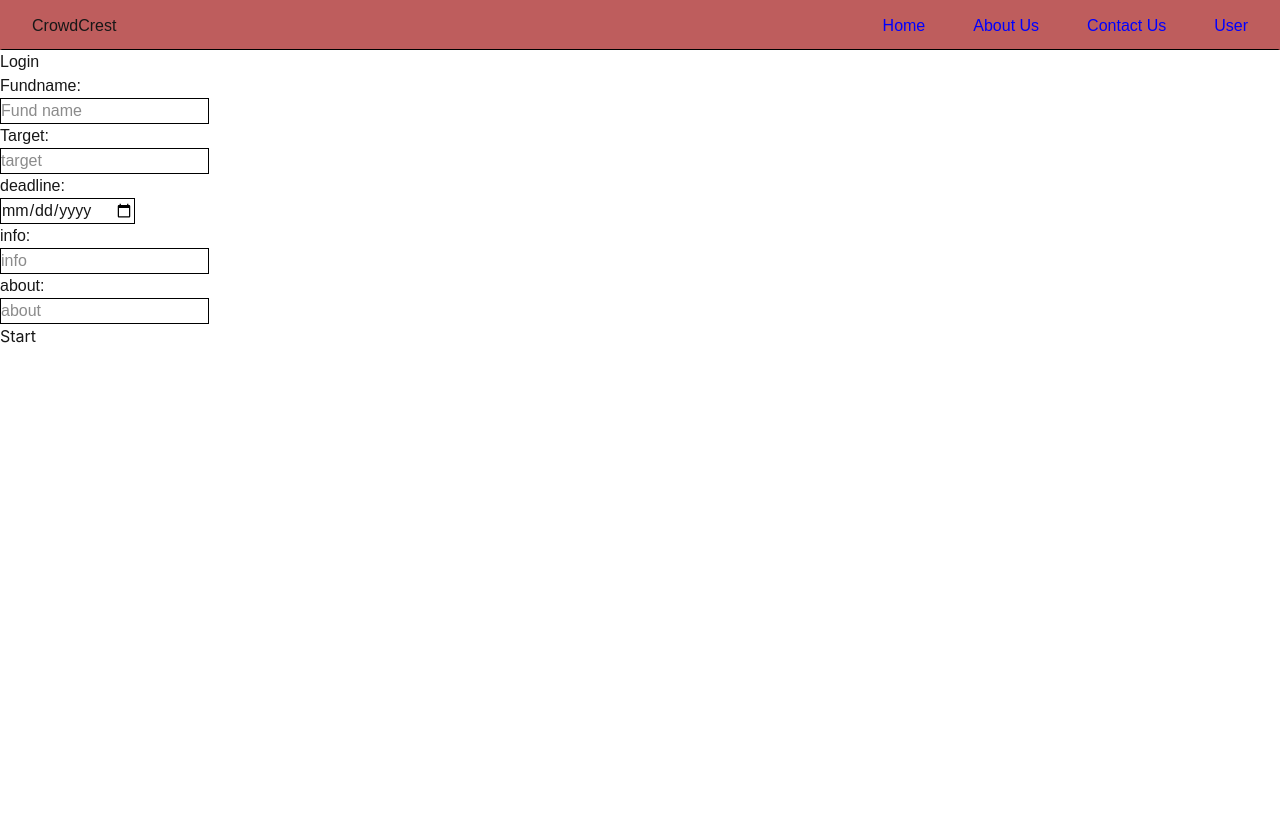
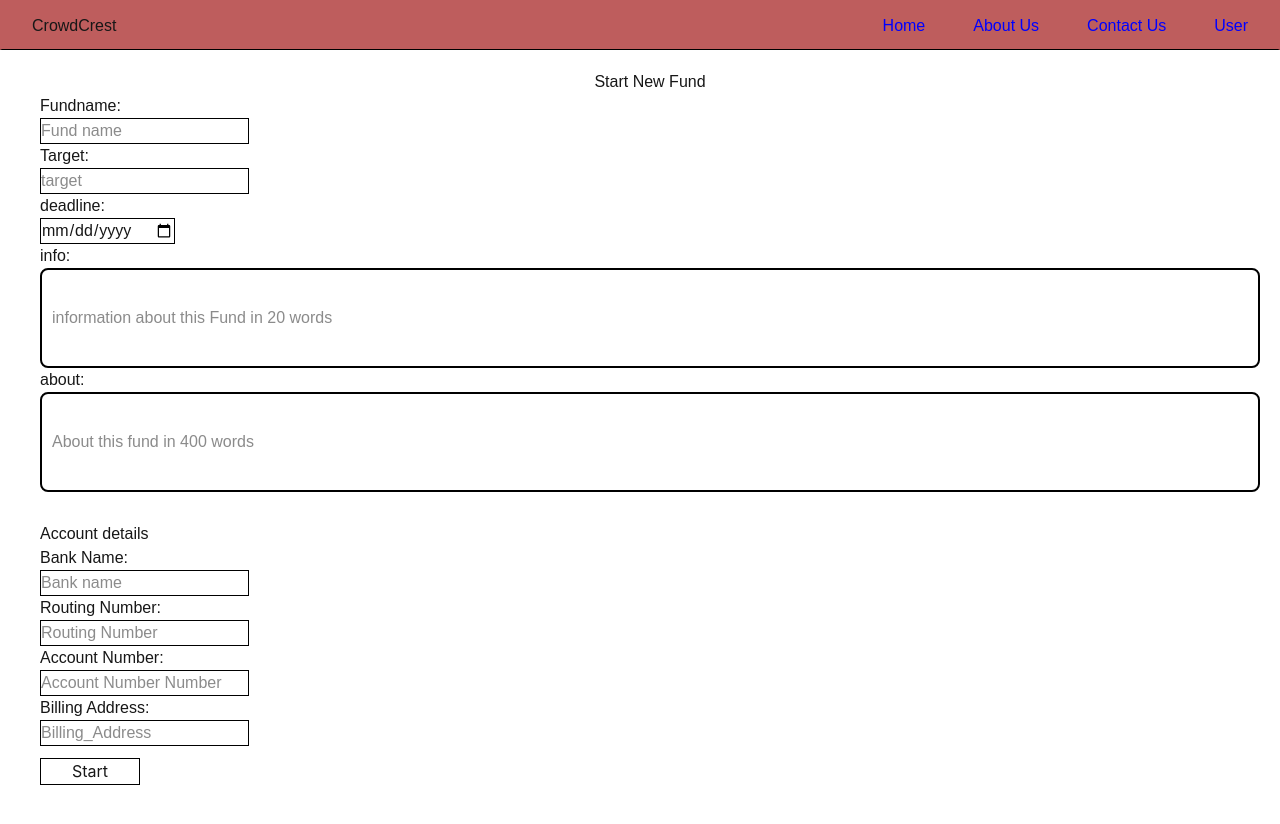
Before and after one commit to talari30/CrowdCrest, a Next.js app in the folder crowdcrest-frontend/: page /Newfund in a window 1280 px wide. Before the commit the page ends 800 px from the top, so only its background shows below. Built offline with nearby package versions, Linux system fonts and the light colour scheme.

Commit message:
NEW: BANK DETAILS CARD

```diff
--- a/crowdcrest-frontend/app/Newfund/Newfund.module.css
+++ b/crowdcrest-frontend/app/Newfund/Newfund.module.css
@@ -0,0 +1,15 @@
+.button_start{
+     margin-left: 40px;
+     margin-bottom: 40px;
+    text-align: center;
+    margin-top: 7px;
+    border: 1px black solid;
+
+    width: 100px;
+
+    background-color: white;
+}
+.button_start:hover {
+    background-color: #eee;
+    color: #000;
+  }
--- a/crowdcrest-frontend/app/Newfund/page.tsx
+++ b/crowdcrest-frontend/app/Newfund/page.tsx
@@ -1,10 +1,12 @@
 'use client'
 import { Heading } from "@/elements/Heading";
+import { Button } from "@/elements/Button";
 import styles from "./Newfund.module.css";
 import { Text } from "@/elements/Text";
 import { Pageheader } from "@/modules/Pageheader";
 import { JSX, useState } from "react";
-import Nnew from "@/modules/Newfund_card"
+import Nnew from "@/modules/Newfund_card";
+import Bbank from "@/modules/bankdet_card";
 import { useRouter } from "next/navigation";
 
 export const Nnewfund = (): JSX.Element => {
@@ -14,6 +16,10 @@ export const Nnewfund = (): JSX.Element => {
     const [deadline, setdeadline] = useState("");
     const [info, setinfo] = useState("");
     const [about, setabout] = useState("");
+    const [Bank_name, setBank_name] = useState("");
+    const [Routing_Number, setRouting_Number] = useState("");
+    const [Account_Number, setAccount_Number] = useState("");
+    const [Billing_Address, setBilling_Address] = useState("");
     const handler= async () => {
         try {
             const token = localStorage.getItem("token");
@@ -46,7 +52,7 @@ export const Nnewfund = (): JSX.Element => {
           }
     };
   return (
-    <>
+    <form onSubmit={handler} >
       <Pageheader />
       <div >
         <Nnew
@@ -55,7 +61,6 @@ export const Nnewfund = (): JSX.Element => {
                   deadline={deadline}
                   info={info}
                   about={about}
-                  onADD={handler}
                   setfund_name={setfund_name}
                   setTarget={setTarget}
                   setdeadline={setdeadline}
@@ -63,7 +68,22 @@ export const Nnewfund = (): JSX.Element => {
                   setabout={setabout}
                   ></Nnew>
       </div>
-    </>
+      <div >
+        <Bbank
+                  Bank_name={Bank_name}
+                  Routing_Number={Routing_Number}
+                  Account_Number={Account_Number}
+                  Billing_Address={Billing_Address}
+                  setBank_name={setBank_name}
+                  setRouting_Number={setRouting_Number}
+                  setAccount_Number={setAccount_Number}
+                  setBilling_Address={setBilling_Address}
+                  ></Bbank>
+      </div>
+      <div className={styles.button_start}>
+            <Button id="Login" type="submit"> Start</Button>
+        </div>
+    </form>
   );
 };
 
--- a/crowdcrest-frontend/app/Signup/page.tsx
+++ b/crowdcrest-frontend/app/Signup/page.tsx
@@ -33,6 +33,10 @@ export const SSignup=  ()=>{
                 });
 
                 if (response.ok) {
+
+                  const data = await response.json();
+                  localStorage.setItem("token", data.token);
+                  localStorage.setItem("memberId", data.memberId);
                   alert("Account created successfully!");
                   router.push("/Home");
                 } else {
--- a/crowdcrest-frontend/elements/Input/index.tsx
+++ b/crowdcrest-frontend/elements/Input/index.tsx
@@ -6,6 +6,7 @@ import { JSX, ReactNode } from "react";
 interface IInputProps {
     id: string;
     className?: string;
+    inputClassName?: string;
     name: string;
     ref?: RefObject<HTMLInputElement>;
     type?: "text" | "number" | "email" | "password" | "checkbox"| "date";
@@ -21,7 +22,7 @@ interface IInputProps {
     (props, ref): JSX.Element => {
       const {
         id,
-        className,
+        className,inputClassName,
         name = "",
         type = "text",
         value,
@@ -36,7 +37,7 @@ interface IInputProps {
           <input
             id={id}
             name={name}
-            className={styles.input}
+            className={`${styles.input} ${inputClassName || ""}`}
             ref={ref}
             type={type}
             value={value}
--- a/crowdcrest-frontend/modules/Newfund_card/Newfund_card.module.css
+++ b/crowdcrest-frontend/modules/Newfund_card/Newfund_card.module.css
@@ -0,0 +1,19 @@
+.funding{
+    padding :20px;
+    padding-left:40px;
+
+}
+.fundH{
+    text-align: center;
+}
+
+
+.customInput {
+    border: 2px solid black;
+    border-radius: 8px;
+    padding: 10px;
+    width: 100%;
+    height: 100px;
+    font-size: 1rem;
+
+  }
--- a/crowdcrest-frontend/modules/Newfund_card/index.tsx
+++ b/crowdcrest-frontend/modules/Newfund_card/index.tsx
@@ -41,8 +41,8 @@ const Nnew = ({
   };
 
     return (
-      <form onSubmit={handleSubmit}  className={styles.login}>
-        <div className={styles.loginH}><Heading size={3} >Login</Heading></div>
+      <form onSubmit={handleSubmit}  className={styles.funding}>
+        <div className={styles.fundH}><Heading size={3} >Start New Fund</Heading></div>
         <div >
             <div>
             <Text>Fundname:</Text>
@@ -58,15 +58,13 @@ const Nnew = ({
           </div>
           <div>
           <Text>info:</Text>
-          <Input type="text" placeholder={"info"} id={"4"} name={"target"} onChangeAction={(e) => setinfo(e.target.value)}/>
+          <Input type="text" inputClassName={styles.customInput} placeholder={"information about this Fund in 20 words"} id={"4"} name={"target"} onChangeAction={(e) => setinfo(e.target.value)}/>
           </div>
           <div>
           <Text>about:</Text>
-          <Input type="text" placeholder={"about"} id={"4"} name={"about"} onChangeAction={(e) => setabout(e.target.value)}/>
+          <Input type="text" inputClassName={styles.customInput} placeholder={"About this fund in 400 words"}  id={"4"} name={"about"} onChangeAction={(e) => setabout(e.target.value)}/>
           </div>
-          <div className={styles.button_login}>
-            <Button id="Login" type="submit"> Start</Button>
-            </div>
+
 
         </div>
       </form>
--- a/crowdcrest-frontend/modules/Organization_card/Organization_card.module.css
+++ b/crowdcrest-frontend/modules/Organization_card/Organization_card.module.css
@@ -1,6 +1,6 @@
 .Ocardbox{
    border-radius: 20px;
-    border: 1px solid black;
+    border: 1px solid rgb(108, 185, 108);
    height: 150px;
    width: 1400px;
    margin-left: 40px;
@@ -17,7 +17,7 @@
    width: 1400px;
 
    justify-content: space-between;
-    border-bottom: 1px solid black;
+    border-bottom: 1px solid rgb(27, 59, 27);
 
 }
 
--- /dev/null
+++ b/crowdcrest-frontend/modules/bankdet_card/bankdet_card.module.css
@@ -0,0 +1,5 @@
+.Bank{
+    padding:40px;
+    padding-bottom: 5px;
+    padding-top: 10px;
+}
--- /dev/null
+++ b/crowdcrest-frontend/modules/bankdet_card/index.tsx
@@ -0,0 +1,66 @@
+import {Heading} from "@/elements/Heading";
+import {Text} from "@/elements/Text";
+import {Input} from "@/elements/Input";
+import {Button} from "@/elements/Button";
+import {Hlink} from "@/elements/link";
+import { JSX, ReactNode } from "react";
+import styles from "@/modules/bankdet_card/bankdet_card.module.css";
+type BankProps = {
+  Bank_name: string;
+  Routing_Number:number;
+  Account_Number:number;
+  Billing_Address:string;
+
+  setBank_name: (val: string) => void;
+  setRouting_Number: (val: number) => void;
+  setAccount_Number: (val: number) => void;
+  setBilling_Address: (val: string) => void;
+
+  onADD: () => void;
+};
+const BBank = ({
+    Bank_name,
+    Routing_Number,
+    Account_Number,
+    Billing_Address,
+    setBank_name,
+    setRouting_Number,
+    setAccount_Number,
+    setBilling_Address,
+  onADD
+}
+: BankProps)=> {
+  const handleSubmit = (e: React.FormEvent) => {
+    e.preventDefault();
+    // We just call the parent method
+    onADD();
+  };
+
+    return (
+      <form onSubmit={handleSubmit}  className={styles.Bank}>
+        <div className={styles.fundH}><Heading size={3} >Account details</Heading></div>
+        <div >
+            <div>
+            <Text>Bank Name:</Text>
+            <Input type="text" placeholder={"Bank name"} id={"1"} name={"Bank_name"} onChangeAction={(e) => setBank_name(e.target.value)}/>
+          </div>
+          <div>
+          <Text>Routing Number:</Text>
+          <Input type="number" placeholder={"Routing Number"} id={"2"} name={"Routing_Number"} onChangeAction={(e) =>  setRouting_Number(Number(e.target.value))}/>
+          </div>
+          <div>
+          <Text>Account Number:</Text>
+          <Input type="number" placeholder={"Account Number Number"} id={"2"} name={"Account_Number"} onChangeAction={(e) =>  setAccount_Number(Number(e.target.value))}/>
+          </div>
+          <div>
+          <Text>Billing Address:</Text>
+          <Input type="text" inputClassName={styles.customInput} placeholder={"Billing_Address"} id={"4"} name={"Billing_Address"} onChangeAction={(e) => setBilling_Address(e.target.value)}/>
+          </div>
+
+        </div>
+      </form>
+    );
+  };
+
+
+  export default BBank ;
```
Also changed, not shown: 2 other files (tests, documents, lock files or other folders).
